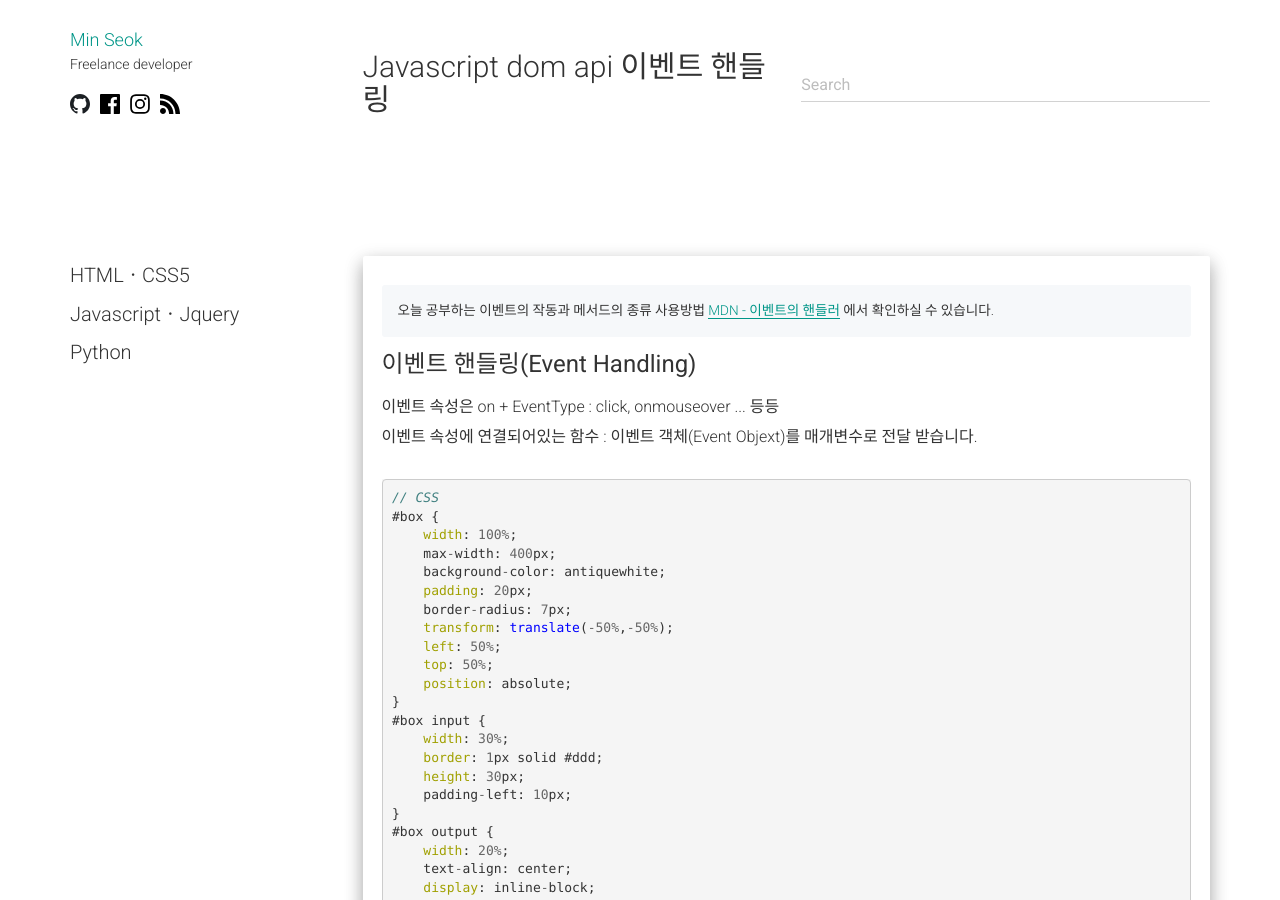
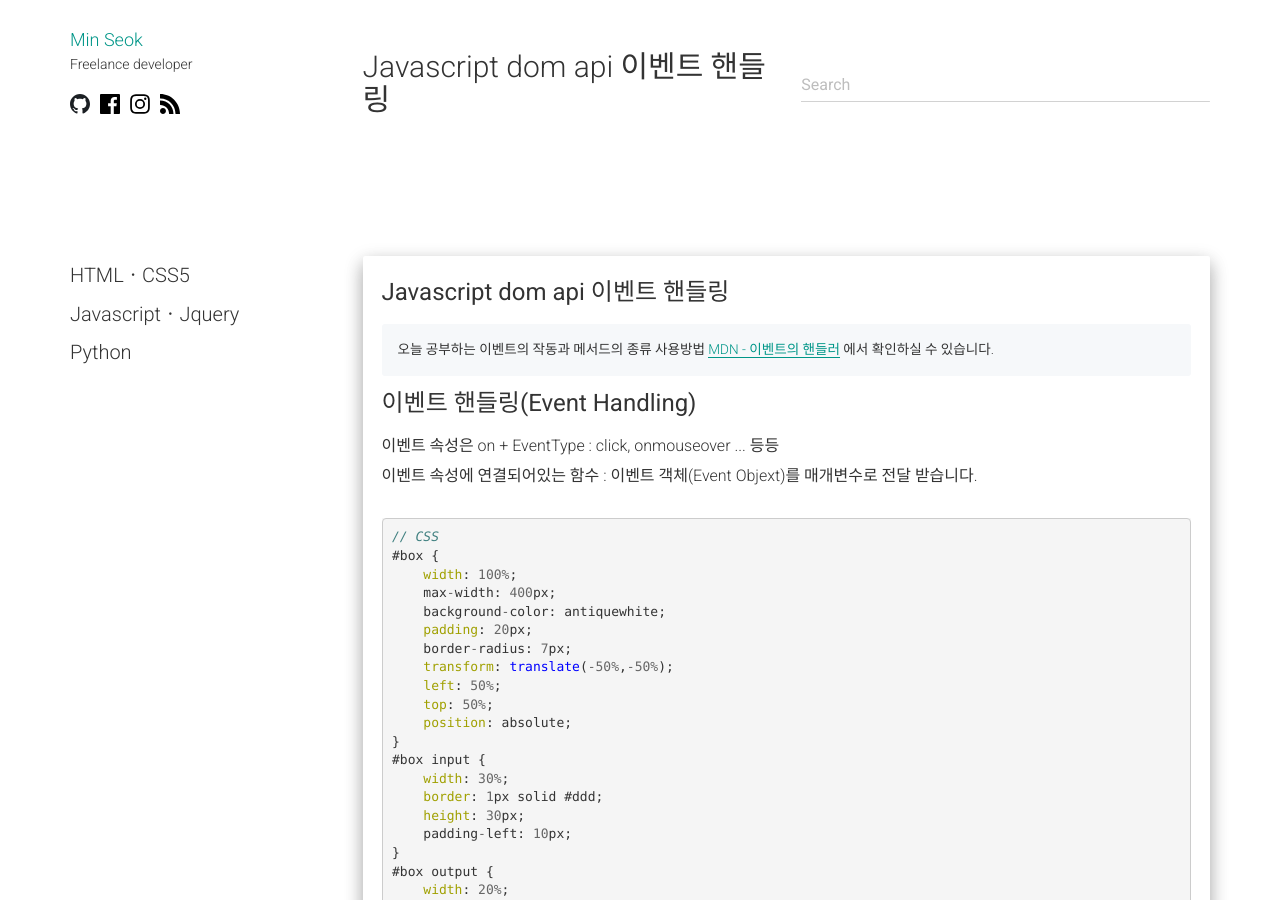
Before and after one commit to alalstjr/promote.github.io, a Jekyll site: the page built from _posts/2018-09-16-JavaScript DOM API 이벤트 핸들링.md, in a window 1280 px wide and 900 px high. Built offline with Jekyll 4.4.1, drawn with Linux system fonts in a browser that asks for light colours; nearby versions of some CDN libraries; our own code applies the rules of GitHub Pages for plain Markdown files; comment, search, counter and statistics services are not loaded.

Commit message:
Update 2018-09-16-JavaScript DOM API 이벤트 핸들링.md

```diff
--- a/_posts/2018-09-16-JavaScript DOM API 이벤트 핸들링.md
+++ b/_posts/2018-09-16-JavaScript DOM API 이벤트 핸들링.md
@@ -1,4 +1,7 @@
 <div class="box">
+<div class="small-title">
+	Javascript dom api 이벤트 핸들링
+</div>
   <div class="pro-txt">
     오늘 공부하는 이벤트의 작동과 메서드의 종류 사용방법
     <a href="https://developer.mozilla.org/ko/docs/Web/API/Event" target="_balnk">MDN - 이벤트의 핸들러</a>
```
